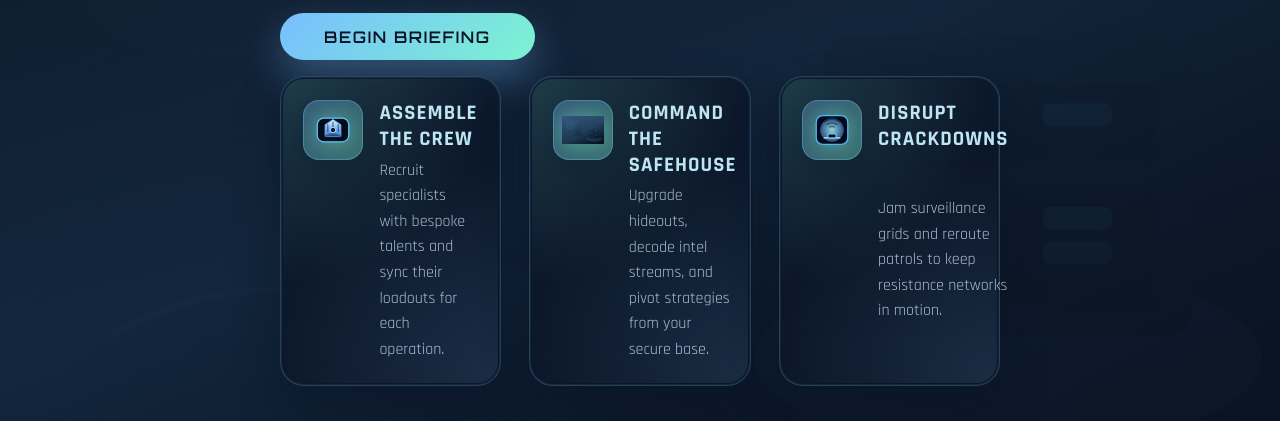
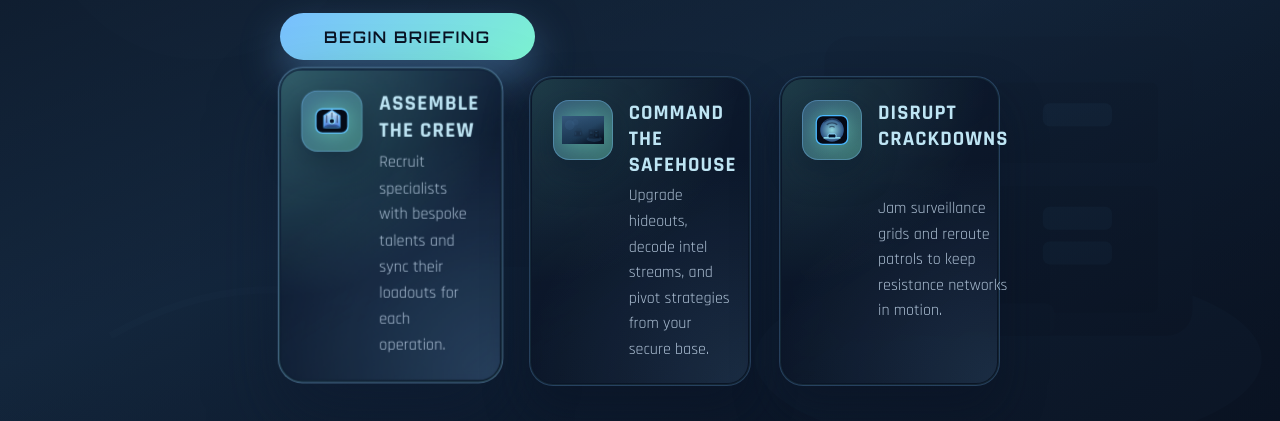
Before and after one commit to vgcman16/OSR, a website: page public/index.html in a window 1280 px wide. In both pictures the pointer is over the item 390 px from the left and 610 px from the top of the page. Shown: the part 379-800 px from the top of the page. Drawn offline with Linux system fonts and the light colour scheme.

Commit message:
Enhance site header feature hover state

```diff
--- a/public/styles.css
+++ b/public/styles.css
@@ -316,6 +316,8 @@ body {
   border: 1px solid rgba(120, 190, 255, 0.25);
   box-shadow: inset 0 0 0 1px rgba(124, 243, 209, 0.08), 0 25px 45px rgba(8, 18, 36, 0.45);
   backdrop-filter: blur(6px);
+  transition: transform 0.28s ease, box-shadow 0.28s ease, background 0.28s ease,
+    border-color 0.28s ease;
 }
 
 .site-header__feature::after {
@@ -327,6 +329,31 @@ body {
     radial-gradient(circle at bottom right, rgba(120, 190, 255, 0.14), transparent 60%);
   pointer-events: none;
   mix-blend-mode: screen;
+}
+
+.site-header__feature:hover,
+.site-header__feature:focus-visible {
+  transform: translateY(-6px) scale(1.02);
+  background: linear-gradient(145deg, rgba(18, 36, 62, 0.96), rgba(12, 22, 40, 0.78));
+  border-color: rgba(148, 210, 255, 0.45);
+  box-shadow: inset 0 0 0 1px rgba(124, 243, 209, 0.16), 0 35px 65px rgba(12, 26, 48, 0.55);
+}
+
+.site-header__feature:hover::after,
+.site-header__feature:focus-visible::after {
+  background: radial-gradient(circle at top left, rgba(124, 243, 209, 0.28), transparent 60%),
+    radial-gradient(circle at bottom right, rgba(120, 190, 255, 0.24), transparent 65%);
+}
+
+@media (prefers-reduced-motion: reduce) {
+  .site-header__feature {
+    transition: none;
+  }
+
+  .site-header__feature:hover,
+  .site-header__feature:focus-visible {
+    transform: none;
+  }
 }
 
 .site-header__feature-icon {
```
